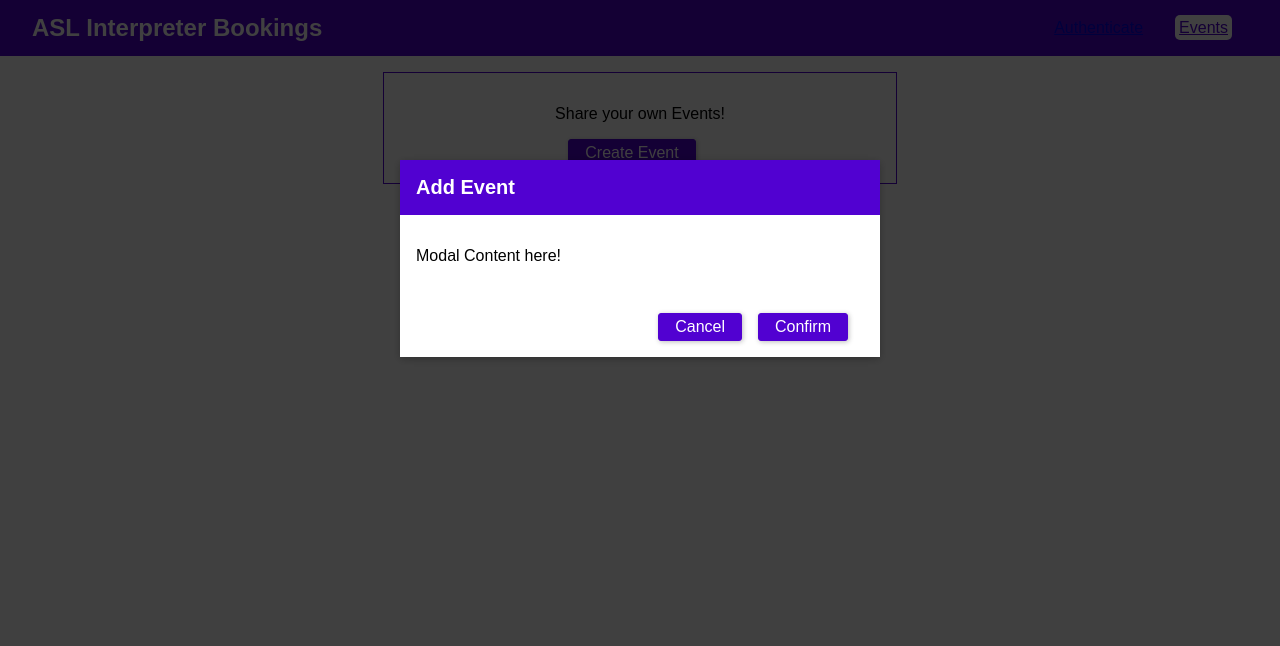
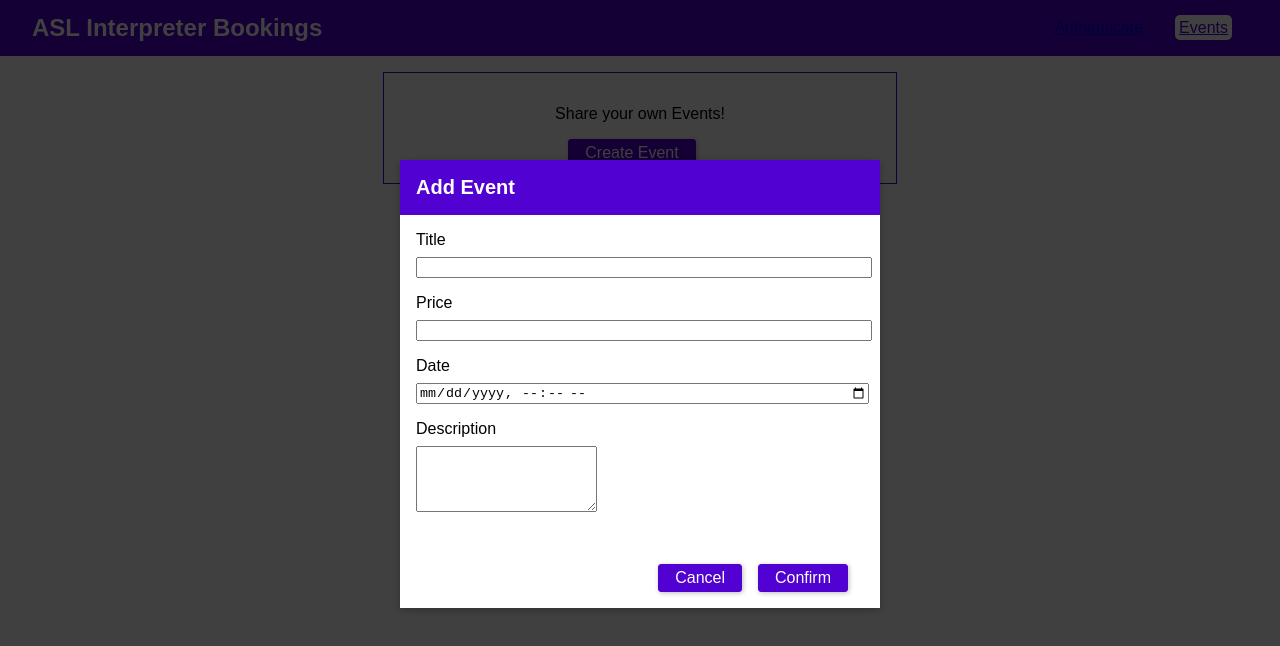
Before and after one commit to joshuaan7/book-asl-interpreter-web-application, a React (Create React App) app in the folder frontend/: page /events in a window 1280 px wide. Both pictures are taken after a click on the button "Create Event". Shown: the top 646 px of the page. Built offline with nearby package versions, Linux system fonts and the light colour scheme.

Commit message:
Added create event logic; bug with user authentication #16 16:43

```diff
--- a/frontend/src/index.css
+++ b/frontend/src/index.css
@@ -6,7 +6,8 @@
 }
 
 .form-control label,
-.form-control input {
+.form-control input
+.form-control textarea {
     width: 100%;
     display: block;
 }
--- a/frontend/src/pages/Events.js
+++ b/frontend/src/pages/Events.js
@@ -3,6 +3,8 @@
 
 import Modal from "../components/Modal/Modal";
 import Backdrop from "../components/Backdrop/Backdrop";
+import { AuthContext } from "../components/context/auth-context";
+
 import "./Events.css";
 
 class EventsPage extends Component {
@@ -10,12 +12,81 @@
         creating: false
     };
 
+    static contextType = AuthContext;
+
+    constructor(props) {
+        super(props);
+        this.titleElRef = React.createRef();
+        this.priceElRef = React.createRef();
+        this.dateElRef = React.createRef();
+        this.descriptionElRef = React.createRef();
+    }
+
     startCreateEventHandler = () => {
         this.setState({ creating: true });
     };
 
     modalConfirmHandler = () => {
         this.setState({ creating: false });
+        const title = this.titleElRef.current.value;
+        const price = +this.priceElRef.current.value;
+        const date = this.dateElRef.current.value;
+        const description = this.descriptionElRef.current.value;
+
+
+        if (
+            title.trim().length === 0 ||
+            price <= 0 ||
+            date.trim().length === 0 ||
+            description.trim().length === 0
+        ) {
+            return;
+        }
+
+        const event = { title, price, date, description };
+        console.log(event);
+
+        const requestBody = {
+            query: `
+          mutation {
+            createEvent(eventInput: {title: "${title}", description: "${description}", price: ${price}, date: "${date}"}) {
+              _id
+              title
+              description
+              date
+              price
+              creator {
+                _id
+                email
+              }
+            }
+          }
+        `
+        };
+
+        const token = this.context.token;
+
+        fetch("http://localhost:8000/graphql", {
+            method: "POST",
+            body: JSON.stringify(requestBody),
+            headers: {
+                "Content-Type": "application/json",
+                Authorization: "Bearer " + token
+            }
+        })
+            .then(res => {
+                if (res.status !== 200 && res.status !== 201) {
+                    throw new Error("Failed!");
+                }
+                return res.json();
+            })
+            .then(resData => {
+                console.log(resData);
+                // this.fetchEvents();
+            })
+            .catch(err => {
+                console.log(err);
+            });
     };
 
     modalCancelHandler = () => {
@@ -35,7 +106,28 @@
                             onCancel={this.modalCancelHandler}
                             onConfirm={this.modalConfirmHandler}
                         >
-                            <p>Modal Content here!</p>
+                            <form>
+                                <div className="form-control">
+                                    <label htmlFor="title">Title</label>
+                                    <input type="text" id="title" ref={this.titleElRef} />
+                                </div>
+                                <div className="form-control">
+                                    <label htmlFor="price">Price</label>
+                                    <input type="number" id="price" ref={this.priceElRef} />
+                                </div>
+                                <div className="form-control">
+                                    <label htmlFor="date">Date</label>
+                                    <input type="datetime-local" id="date" ref={this.dateElRef} />
+                                </div>
+                                <div className="form-control">
+                                    <label htmlFor="description">Description</label>
+                                    <textarea
+                                        id="description"
+                                        rows="4"
+                                        ref={this.descriptionElRef}
+                                    />
+                                </div>
+                            </form>
                         </Modal>
                     </React.Fragment>
                 )}
```
Also changed, not shown: 1 other file (tests, documents, lock files or other folders).
